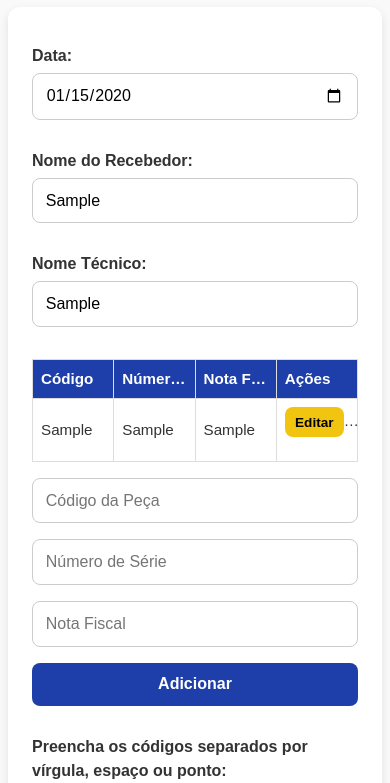
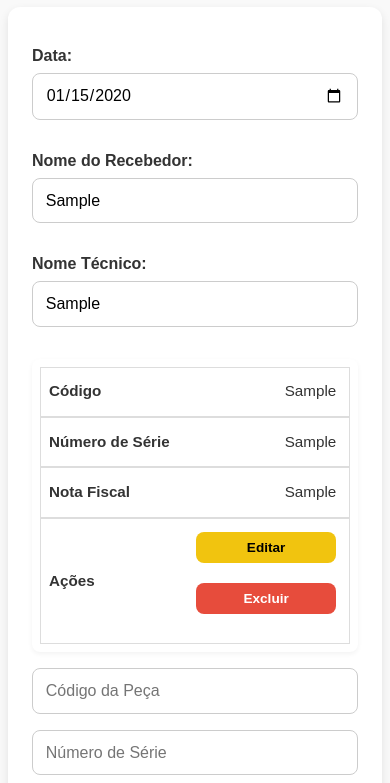
Before and after one commit to claudiohpo/claudiohpo.github.io, a plain HTML site: page Dev_pecas/index.html in a window 390 px wide. Both pictures are taken after typing "2020-01-15", "Sample", "Sample", "Sample", "Sample", "Sample" into the empty fields and a click on the button "Adicionar". Shown: the part 61-844 px from the top of the page. Drawn offline with nearby package versions, Linux system fonts and the light colour scheme.

Commit message:
rollback

```diff
--- a/Dev_pecas/css/styles.css
+++ b/Dev_pecas/css/styles.css
@@ -117,7 +117,7 @@ td[data-label="Ações"] button {
   font-size: 0.85rem;
 }
 
-/* ASSINATURA: o wrap controla altura; canvas preenche o wrap */
+/* ===== ASSINATURA (ATUALIZADO) ===== */
 .signature-wrap {
   width: 100%;
   box-sizing: border-box;
@@ -128,26 +128,24 @@ td[data-label="Ações"] button {
   padding: 0.6rem;
   display: flex;
   flex-direction: column;
-  align-items: stretch;
+  align-items: stretch;      /* canvas ocupa toda a largura */
   justify-content: center;
   gap: 0.5rem;
-  flex: 0 0 auto;
-  min-height: 320px;    /* o contêiner define a área disponível */
-  height: auto;         /* permite que mude ao rotacionar */
+  flex: 0 0 auto;           /* NÃO encolher se o container ficar pequeno */
+  min-height: 320px;        /* garante espaço suficiente para desenhar */
   overflow: hidden;
 }
 
-/* canvas passa a preencher o contêiner */
+/* canvas: usa 100% da largura disponível e altura mínima fixa */
 #signatureCanvas {
   width: 100%;
-  height: 100%;         /* IMPORTANT: preenche todo o wrap ao rotacionar */
+  height: 320px;            /* altura fixa para não diminuir */
   max-width: 100%;
   border-radius: 8px;
   background: #fff;
   display: block;
-  touch-action: none;
+  touch-action: none;       /* melhora o toque em dispositivos móveis */
 }
-
 
 /* Botões de assinatura: alinhados em linha no desktop, empilhados no mobile */
 .sig-buttons {
@@ -182,7 +180,7 @@ footer {
   color: #555;
 }
 
-/* ===== RESPONSIVIDADE (AJUSTADO: mantém linhas horizontais e adiciona scroll horizontal) ===== */
+/* ===== RESPONSIVIDADE ===== */
 @media (max-width: 768px) {
   body {
     padding: 0.5rem;
@@ -192,73 +190,47 @@ footer {
     font-size: 1.5rem;
   }
 
-  /* mantém a tabela como tabela, mas permite scroll horizontal quando necessário */
-  #serialTable {
+  table, thead, tbody, th, td, tr {
+    display: block;
     width: 100%;
-    border-collapse: collapse;
-    table-layout: fixed; /* tenta distribuir colunas com largura fixa */
-    overflow-x: auto;
-    -webkit-overflow-scrolling: touch;
-    display: table; /* garante comportamento tabular */
   }
 
-  /* garante que o cabeçalho continue visível como tabela */
-  #serialTable thead {
-    display: table-header-group;
+  thead {
+    display: none;
   }
 
-  /* linhas e células continuam em modo tabela (não empilhadas) */
-  #serialTable tr {
-    display: table-row;
+  tr {
+    margin-bottom: 1rem;
+    background: #fff;
+    border-radius: 8px;
+    padding: 0.5rem;
+    box-shadow: 0 2px 5px rgba(0, 0, 0, 0.05);
   }
 
-  #serialTable th,
-  #serialTable td {
-    display: table-cell;
-    padding: 0.5rem;
-    font-size: 0.95rem;
-    vertical-align: middle;
-    text-align: left; /* alinha à esquerda para leitura em mobile */
-    white-space: nowrap; /* evita quebra indesejada, ativa overflow/ellipsis */
-    overflow: hidden;
-    text-overflow: ellipsis;
+  td {
+    text-align: right;
+    padding-left: 50%;
+    position: relative;
   }
 
-  /* se quiser que uma coluna (ex.: código) quebre antes, remova nowrap ou use word-break */
-  #serialTable td.breakable {
-    white-space: normal;
-    word-break: break-word;
+  td::before {
+    content: attr(data-label);
+    position: absolute;
+    left: 0;
+    width: 50%;
+    padding-left: 0.5rem;
+    font-weight: bold;
+    text-align: left;
   }
 
-  /* Ações: mantém botões empilhados, mas não quebra a linha */
   td[data-label="Ações"] {
-    display: flex;
-    flex-direction: column;
-    gap: 0.35rem;
-    justify-content: center;
-    align-items: flex-end; /* botão à direita da célula */
-    min-width: 90px; /* evita que a coluna suma em telas estreitas */
-  }
-
-  td[data-label="Ações"] button {
-    width: 92%;
-    padding: 0.45rem;
-    font-size: 0.85rem;
-  }
-
-  /* reduz padding da assinatura para caber melhor em telas pequenas */
-  .signature-wrap {
-    min-height: 300px;
-    padding: 0.5rem;
-  }
-
-  /* botões de assinatura empilhados no mobile (mantém a área do canvas) */
-  .sig-buttons {
     flex-direction: column;
     align-items: stretch;
   }
 
-  .sig-buttons button {
+  td[data-label="Ações"] button {
     width: 100%;
   }
+
+
 }
```
